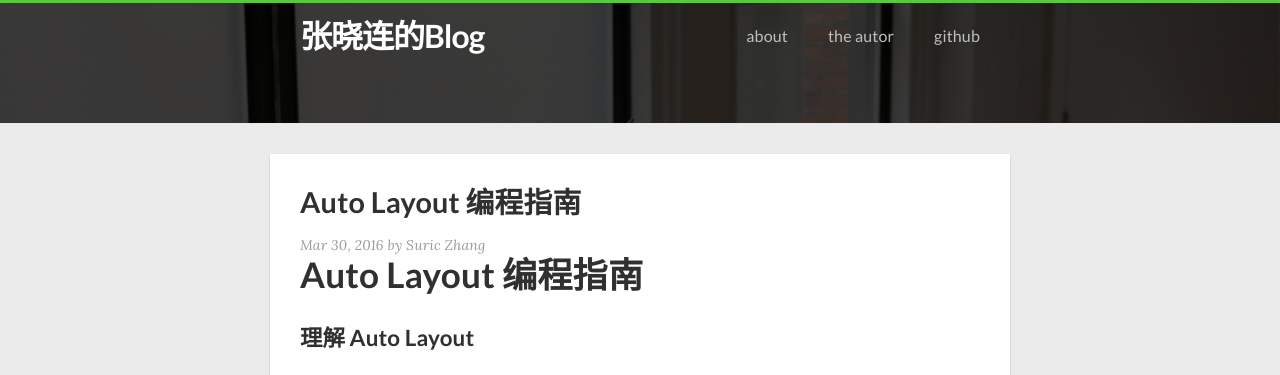
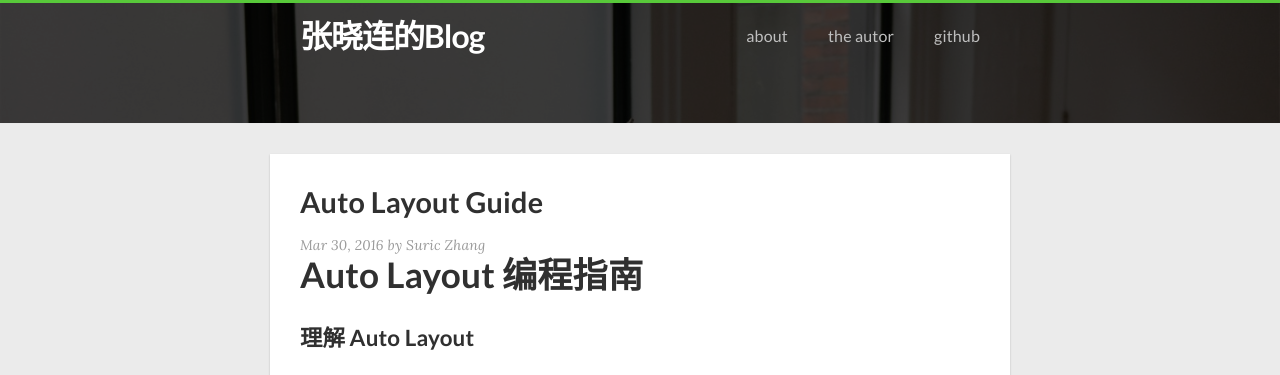
Before and after one commit to suricforever/zhangxiaolian1991.github.io, a Jekyll site: the page built from _posts/2016-03-30-Auto-Layout-Guide.markdown, in a window 1280 px wide. Shown: the top 375 px of the page. Built offline with Jekyll 4.4.1, drawn with Linux system fonts in a browser that asks for light colours; nearby versions of some CDN libraries; comment, search, counter and statistics services are not loaded.

Commit message:
update Auto layout markdown title

```diff
--- a/_posts/2016-03-30-Auto-Layout-编程指南.markdown
+++ b/_posts/2016-03-30-Auto-Layout-Guide.markdown
@@ -1,6 +1,6 @@
 ---
 layout: post
-title:  "Auto Layout 编程指南"
+title:  "Auto Layout Guide"
 date:   2016-03-30 14:53:08
 categories: jekyll update
 comments: true
```
Also changed, not shown: 4 other files.
